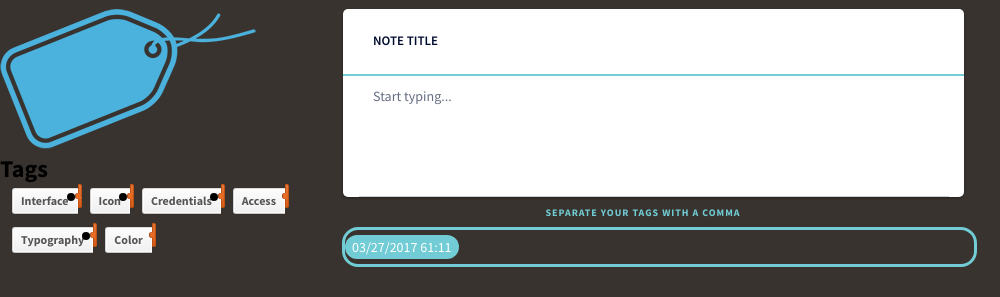
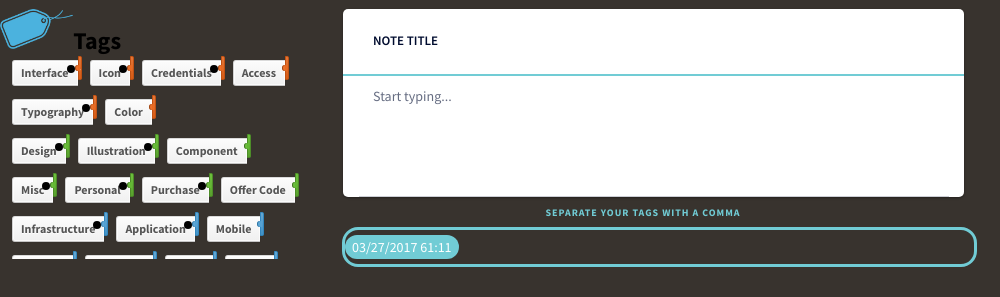
Before and after one commit to TagNotes-io/TagNotes, an Electron app: page index.html in a window 1000 px wide. Shown: the part 57-354 px from the top of the page. Drawn offline with nearby package versions, Linux system fonts and the light colour scheme.

Commit message:
image height fix

```diff
--- a/index.html
+++ b/index.html
@@ -26,7 +26,7 @@
 	<form>
 <h1><span>Tag</span> Note's</h1>
 <div class="left-div">
-    <h2><img src="imgs/tag.png" />Tags<h2>
+    <h2><img src="imgs/tag.png" height="40px" />Tags<h2>
   <div class="container">
     <ul class="tags">
       <li><a href="#">Interface <span>4</span></a></li>
```
